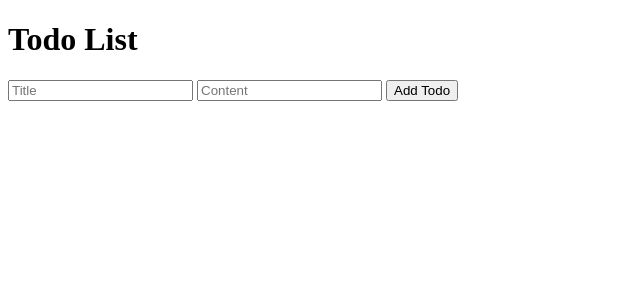
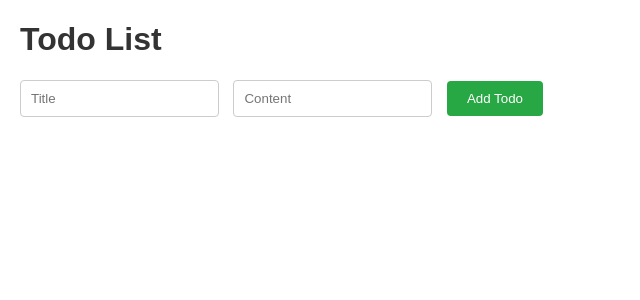
Before and after one commit to KadoProG/flask-prac-todo-app, a Flask app: page / in a window 1280 px wide. Shown: the top 300 px of the page, without its empty margins (0-640 px from the left). Run offline with Flask 3, Linux system fonts and the light colour scheme; data that the repository does not hold is empty; style sheets or scripts are compiled from the project's sources.

Commit message:
update scssに対応

```diff
--- /dev/null
+++ b/app/static/src/scss/styles.scss
@@ -0,0 +1,61 @@
+body {
+  font-family: Arial, sans-serif;
+  margin: 20px;
+}
+
+h1 {
+  color: #333;
+}
+
+form {
+  margin-bottom: 20px;
+}
+
+input[type="text"] {
+  padding: 10px;
+  margin-right: 10px;
+  border: 1px solid #ccc;
+  border-radius: 4px;
+}
+
+button {
+  padding: 10px 20px;
+  background-color: #28a745;
+  color: white;
+  border: none;
+  border-radius: 4px;
+  cursor: pointer;
+}
+
+button:hover {
+  background-color: #218838;
+}
+
+ul {
+  list-style-type: none;
+  padding: 0;
+}
+
+li {
+  padding: 10px;
+  border: 1px solid #ccc;
+  margin-bottom: 10px;
+  border-radius: 4px;
+}
+
+li button {
+  margin-left: 10px;
+  background-color: #dc3545;
+}
+
+li button:hover {
+  background-color: #c82333;
+}
+
+li button.complete {
+  background-color: #007bff;
+}
+
+li button.complete:hover {
+  background-color: #0056b3;
+}
--- a/app/templates/todos.html
+++ b/app/templates/todos.html
@@ -4,6 +4,10 @@
     <meta charset="UTF-8" />
     <meta name="viewport" content="width=device-width, initial-scale=1.0" />
     <title>Todo List</title>
+    <link
+      rel="stylesheet"
+      href="{{ url_for('static', filename='dist/css/styles.css') }}"
+    />
     <script>
       document.addEventListener("DOMContentLoaded", () => {
         fetchTodos();
```
Also changed, not shown: app/__init__.py (+8 -1 lines), 1 other file.
